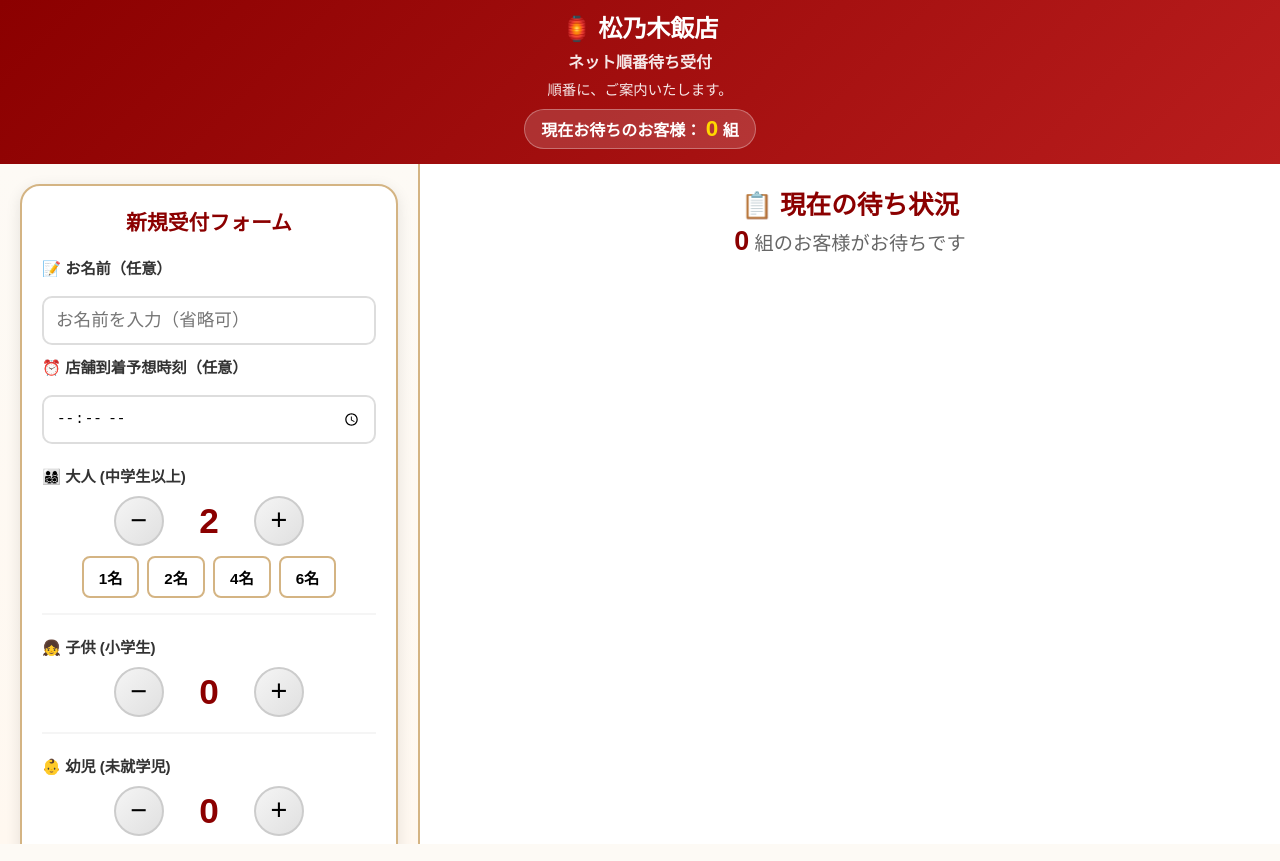
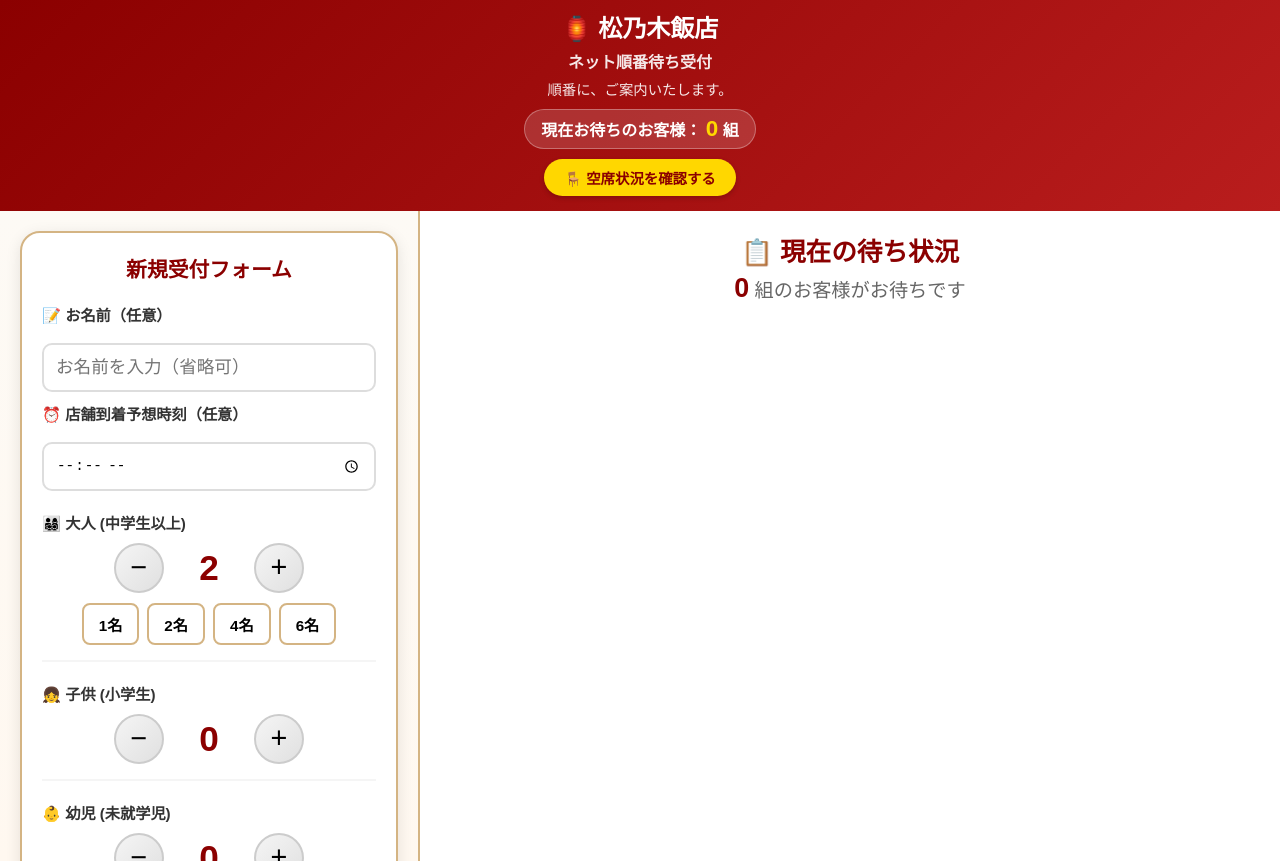
Before and after one commit to matunokihanten/noda, a website: page public/index.html in a window 1280 px wide. Drawn offline with nearby package versions, Linux system fonts and the light colour scheme; no server answers.

Commit message:
Add availability button and adjust styles

```diff
--- a/public/index.html
+++ b/public/index.html
@@ -13,7 +13,6 @@
         header .subtitle { font-size: 1em; opacity: 0.9; margin-top: 5px; font-weight: bold; }
         header .info-text { font-size: 0.9em; margin-top: 5px; opacity: 0.9; }
 
-        /* ★ ヘッダーの待ち組数表示用のスタイル ★ */
         .header-queue-count {
             margin-top: 10px;
             font-size: 1em;
@@ -29,7 +28,27 @@
             color: #ffd700;
         }
 
-        .main-container { display: flex; flex: 1; height: calc(100vh - 120px); }
+        /* ★ 空席確認ボタン用のスタイル ★ */
+        .btn-availability {
+            display: inline-block;
+            margin-top: 10px;
+            padding: 8px 20px;
+            background: #ffd700;
+            color: #8b0000;
+            text-decoration: none;
+            font-weight: bold;
+            border-radius: 20px;
+            box-shadow: 0 2px 5px rgba(0,0,0,0.2);
+            transition: all 0.3s;
+            font-size: 0.9em;
+        }
+        .btn-availability:hover {
+            transform: translateY(-2px);
+            box-shadow: 0 4px 8px rgba(0,0,0,0.3);
+            background: #fff;
+        }
+
+        .main-container { display: flex; flex: 1; height: calc(100vh - 150px); }
 
         .left-panel { width: 420px; padding: 20px; border-right: 2px solid #d4b483; display: flex; flex-direction: column; align-items: center; box-sizing: border-box; overflow-y: auto; background: linear-gradient(180deg, #fdfaf5 0%, #fff8f0 100%); }
         .form-box { background: white; padding: 20px; border-radius: 20px; width: 100%; border: 2px solid #d4b483; box-shadow: 0 4px 15px rgba(0,0,0,0.1); }
@@ -133,6 +152,8 @@
         <div class="subtitle">ネット順番待ち受付</div>
         <div class="info-text">順番に、ご案内いたします。</div>
         <div class="header-queue-count">現在お待ちのお客様： <span id="headerCount">0</span> 組</div>
+        <br>
+        <a href="https://reiauto.onrender.com/?public=true" class="btn-availability" target="_blank">🪑 空席状況を確認する</a>
     </header>
 
     <div id="callNotification" class="call-notification">
@@ -295,7 +316,6 @@
         socket.on('update', d => updateQueue(d));
 
         function updateQueue(d) {
-            // 右パネルの待ち組数と、ヘッダーの待ち組数の両方を更新します
             document.getElementById('count').innerText = d.queue.length;
             document.getElementById('headerCount').innerText = d.queue.length;
 
```
